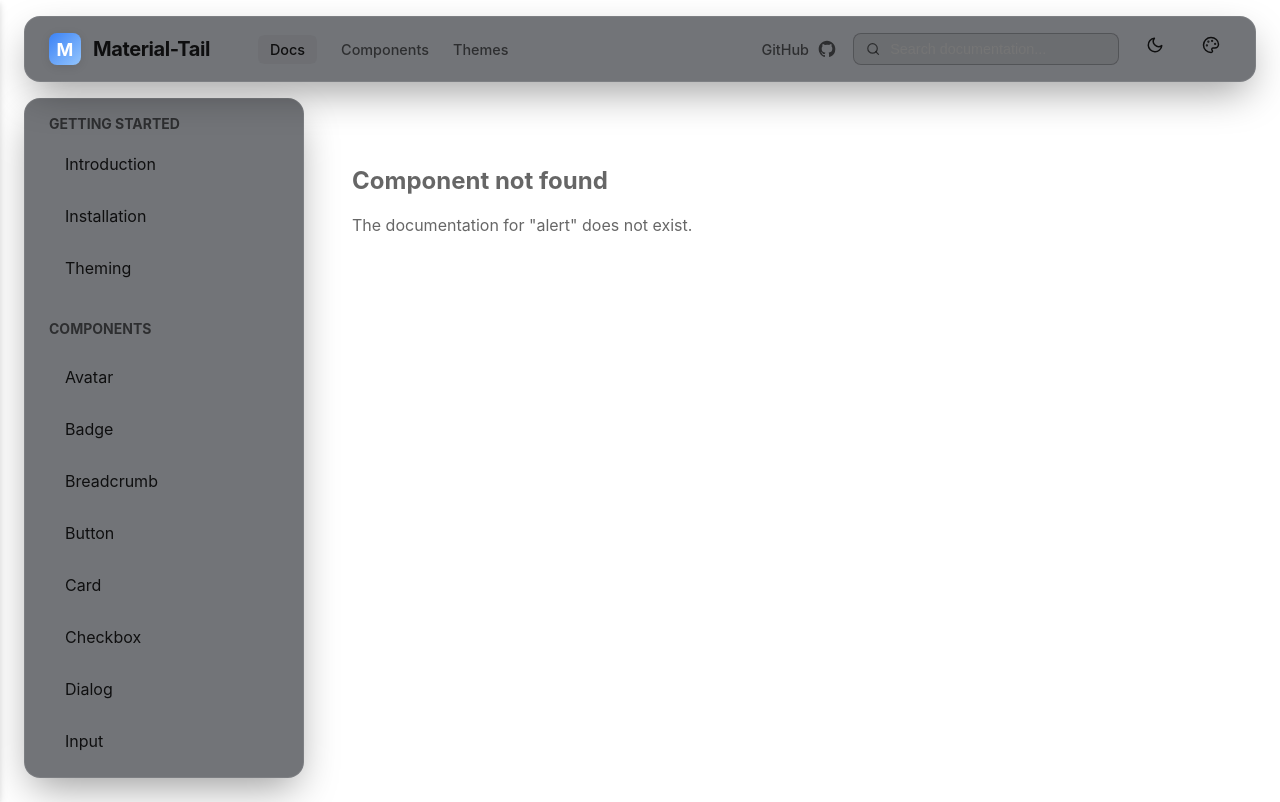
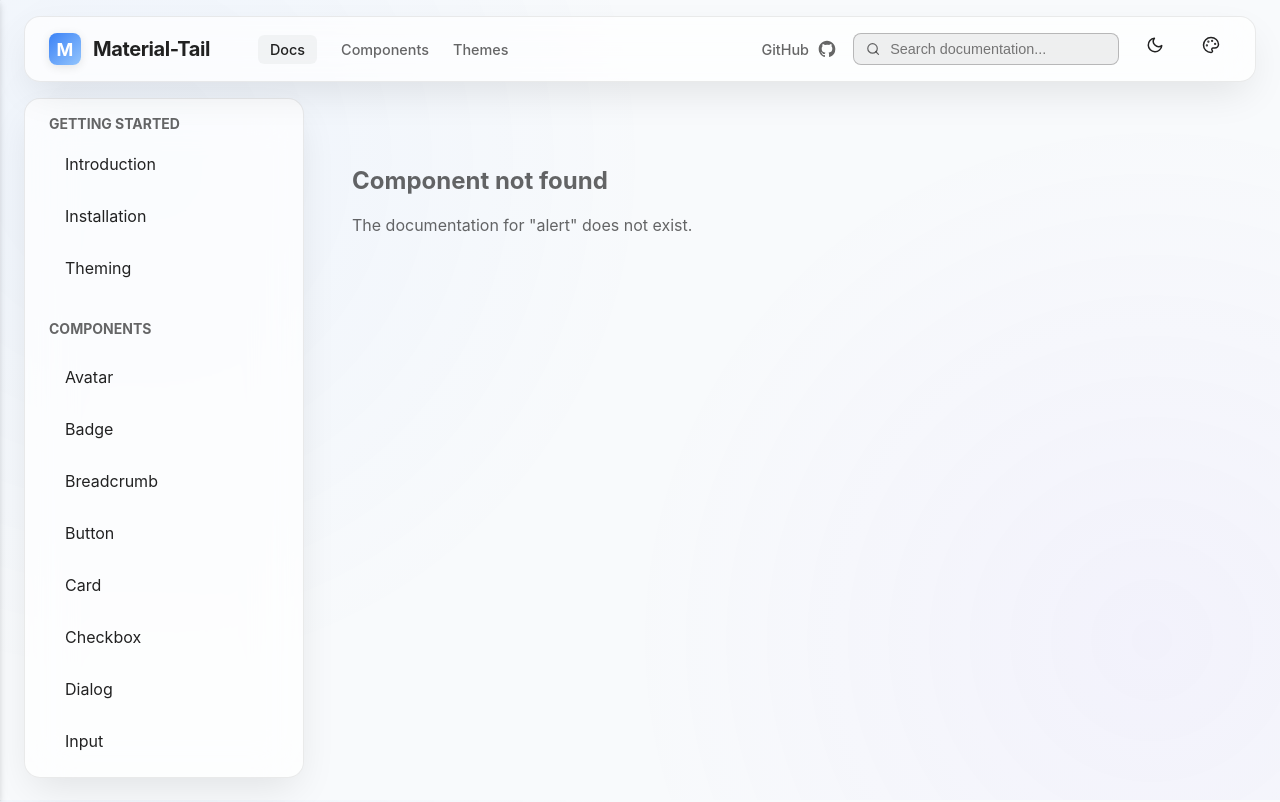
Before and after one commit to PattemChaitanya/material-tail, a React (Create React App) app in the folder apps/showcase/: page /docs/alert in a window 1280 px wide. Built offline with nearby package versions, Linux system fonts and the light colour scheme.

Commit message:
style: fix light mode glassmorphism and readability

```diff
--- a/apps/showcase/src/components/layout/Header.tsx
+++ b/apps/showcase/src/components/layout/Header.tsx
@@ -32,13 +32,13 @@ export const Header = ({ onMenuClick }: HeaderProps) => {
       <AppBar
         position="relative"
         style={{
-          backgroundColor: "rgba(20, 24, 30, 0.6)",
+          backgroundColor: "var(--glass-bg)",
           backdropFilter: "blur(24px)",
           WebkitBackdropFilter: "blur(24px)",
           color: "var(--text-primary)",
-          border: "1px solid rgba(255, 255, 255, 0.08)",
+          border: "1px solid var(--glass-border)",
           borderRadius: "16px",
-          boxShadow: "0 16px 40px -8px rgba(0,0,0,0.4)",
+          boxShadow: "var(--glass-shadow)",
           zIndex: 1200
         }}
       >
--- a/apps/showcase/src/components/layout/Layout.tsx
+++ b/apps/showcase/src/components/layout/Layout.tsx
@@ -35,12 +35,12 @@ export const Layout = () => {
             height: "calc(100vh - 120px)", /* accounting for header + padding */
             position: "sticky",
             top: "16px",
-            background: "rgba(20, 24, 30, 0.6)",
+            background: "var(--glass-bg)",
             backdropFilter: "blur(24px)",
             WebkitBackdropFilter: "blur(24px)",
             borderRadius: "16px",
-            border: "1px solid rgba(255, 255, 255, 0.08)",
-            boxShadow: "0 16px 40px -8px rgba(0,0,0,0.4)",
+            border: "1px solid var(--glass-border)",
+            boxShadow: "var(--glass-shadow)",
             overflowY: "auto"
           }}
         >
--- a/apps/showcase/src/index.css
+++ b/apps/showcase/src/index.css
@@ -142,6 +142,12 @@ body {
   --z-popover:   1400;
   --z-tooltip:   1500;
   --z-toast:     1600;
+
+  /* Glassmorphism */
+  --glass-bg: rgba(255, 255, 255, 0.7);
+  --glass-border: rgba(0, 0, 0, 0.08);
+  --glass-shadow: 0 16px 40px -8px rgba(0, 0, 0, 0.1);
+  --playground-panel: rgba(0, 0, 0, 0.03);
 }
 
 @media (prefers-color-scheme: dark) {
@@ -196,6 +202,12 @@ body {
   --warning-foreground-subtle: #ffcc80;
   --info-foreground-subtle: #81d4fa;
   --success-foreground-subtle: #a5d6a7;
+
+  /* Glassmorphism */
+  --glass-bg: rgba(20, 24, 30, 0.6);
+  --glass-border: rgba(255, 255, 255, 0.08);
+  --glass-shadow: 0 16px 40px -8px rgba(0, 0, 0, 0.4);
+  --playground-panel: rgba(0, 0, 0, 0.2);
 }
 
 /* Custom Scrollbar for a premium feel */
@@ -227,7 +239,13 @@ body.dark {
 body {
   margin: 0;
   min-height: 100vh;
-  /* Remove flex centering so the app flows naturally from the top */
+  background-color: #f8fafc;
+  background-image:
+    radial-gradient(circle at 10% 20%, rgba(59, 130, 246, 0.05), transparent 40%),
+    radial-gradient(circle at 90% 80%, rgba(139, 92, 246, 0.05), transparent 40%),
+    linear-gradient(to bottom right, rgba(0,0,0,0.03) 1px, transparent 1px);
+  background-size: 100% 100%, 100% 100%, 60px 60px;
+  background-attachment: fixed;
 }
 
 @media (min-width: 900px) {
--- a/apps/showcase/src/pages/DocPageTemplate.tsx
+++ b/apps/showcase/src/pages/DocPageTemplate.tsx
@@ -83,14 +83,14 @@ const LazyPlayground = ({ config, componentName }: { config: any, componentName:
       <div style={{
         display: "flex",
         flexDirection: "column",
-        background: "rgba(20, 24, 30, 0.8)",
+        background: "var(--glass-bg)",
         backdropFilter: "blur(24px)",
         borderRadius: "15px", // Slightly smaller than wrapper to fit inside border
         flexGrow: 1,
         overflow: "hidden"
       }}>
         {/* Playground Header */}
-        <div style={{ display: "flex", justifyContent: "space-between", alignItems: "center", padding: "12px 20px", borderBottom: "1px solid rgba(255,255,255,0.05)" }}>
+        <div style={{ display: "flex", justifyContent: "space-between", alignItems: "center", padding: "12px 20px", borderBottom: "1px solid var(--glass-border)" }}>
           <span style={{ fontSize: "0.9rem", fontWeight: 600, color: "var(--text-primary)" }}>Playground</span>
           <div style={{ display: "flex", gap: "12px", color: "var(--text-secondary)" }}>
             <button onClick={handleCopy} style={{ background: "transparent", border: "none", color: "var(--text-secondary)", cursor: "pointer", display: "flex", alignItems: "center", padding: 0 }} title="Copy Code">
@@ -111,7 +111,7 @@ const LazyPlayground = ({ config, componentName }: { config: any, componentName:
           </div>
 
           {/* Right: Interactive Props Panel */}
-          <div style={{ width: "260px", borderLeft: "1px solid rgba(255,255,255,0.05)", padding: "20px", display: "flex", flexDirection: "column", gap: "16px", background: "rgba(0,0,0,0.2)" }}>
+          <div style={{ width: "260px", borderLeft: "1px solid var(--glass-border)", padding: "20px", display: "flex", flexDirection: "column", gap: "16px", background: "var(--playground-panel)" }}>
             {config.controls?.map((control: any) => (
               <div key={control.name} style={{ display: "flex", justifyContent: "space-between", alignItems: "center" }}>
                 <span style={{ fontSize: "0.85rem", color: "var(--text-secondary)", textTransform: "capitalize" }}>{control.name}</span>
@@ -120,8 +120,8 @@ const LazyPlayground = ({ config, componentName }: { config: any, componentName:
                   onChange={(e) => setPropsState(prev => ({ ...prev, [control.name]: e.target.value }))}
                   style={{
                     padding: "6px 12px",
-                    background: "rgba(255,255,255,0.05)",
-                    border: "1px solid rgba(255,255,255,0.1)",
+                    background: "var(--background-paper)",
+                    border: "1px solid var(--border-color)",
                     borderRadius: "6px",
                     fontSize: "0.85rem",
                     minWidth: "110px",
```
